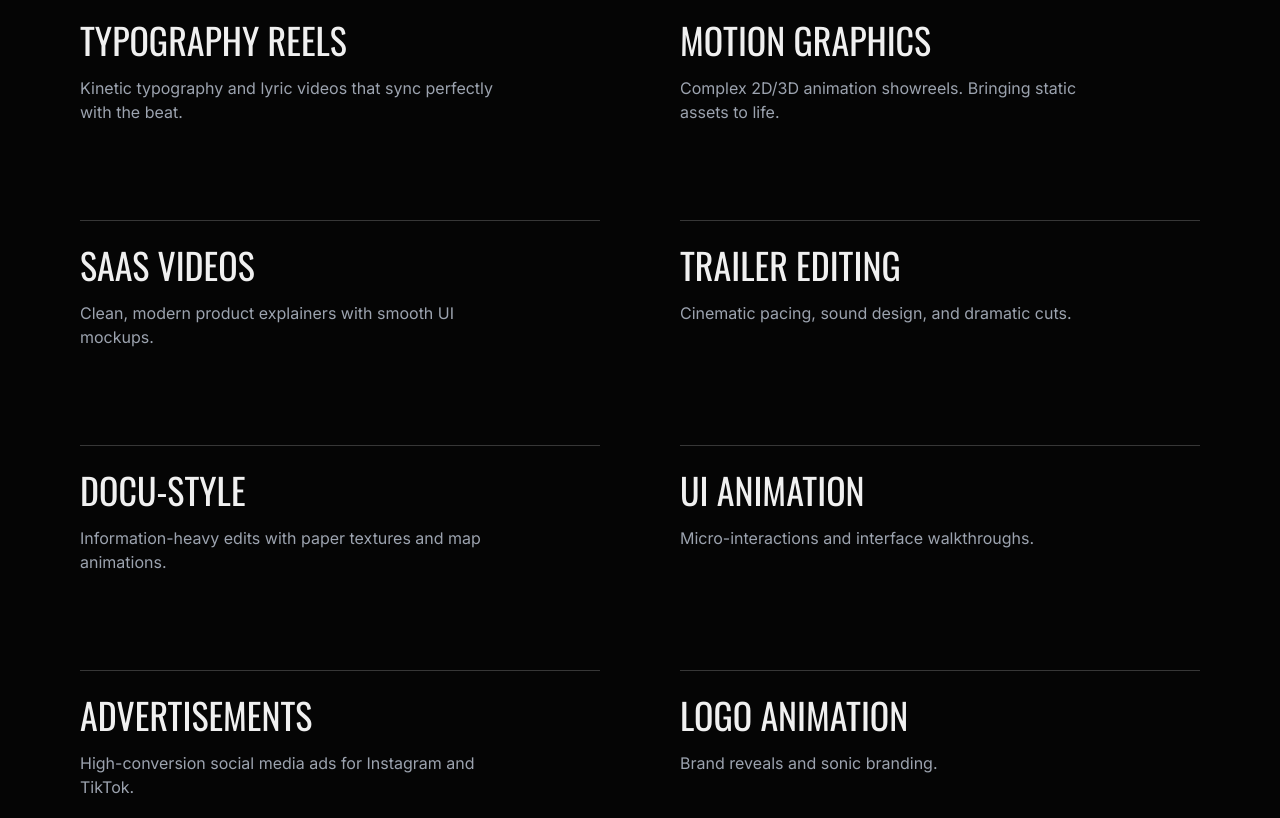
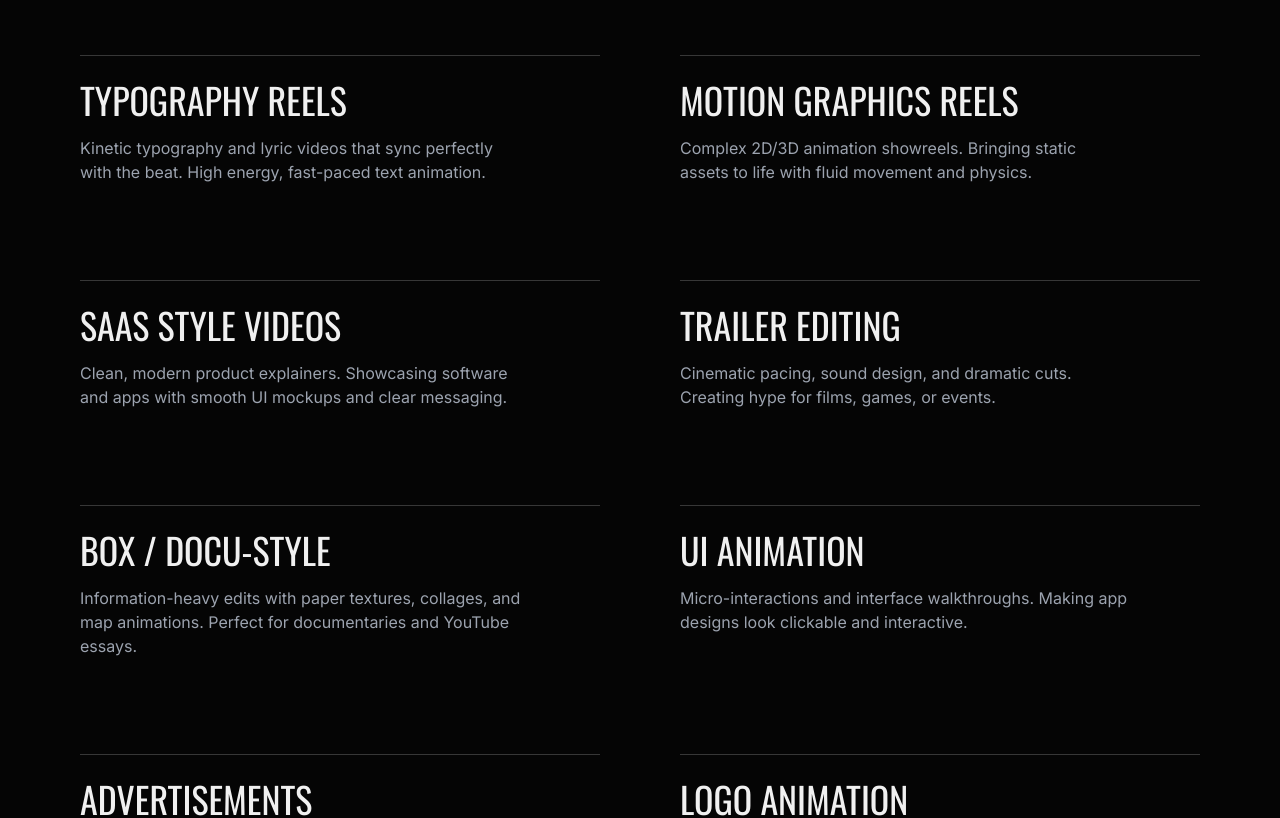
Before and after one commit to Suryaguptaa/portfolio-2025, a Next.js app: page / in a window 1280 px wide. Shown: the part 1660-2478 px from the top of the page. Built offline with nearby package versions, Linux system fonts and the light colour scheme.

Commit message:
Fix mobile video autoplay and add poster

```diff
--- a/app/page.js
+++ b/app/page.js
@@ -7,21 +7,47 @@ import Navbar from '@/components/Navbar';
 
 gsap.registerPlugin(ScrollTrigger);
 
+// --- SERVICE DATA ---
 const services = [
-  { title: "Typography Reels", desc: "Kinetic typography and lyric videos that sync perfectly with the beat." },
-  { title: "Motion Graphics", desc: "Complex 2D/3D animation showreels. Bringing static assets to life." },
-  { title: "SaaS Videos", desc: "Clean, modern product explainers with smooth UI mockups." },
-  { title: "Trailer Editing", desc: "Cinematic pacing, sound design, and dramatic cuts." },
-  { title: "Docu-Style", desc: "Information-heavy edits with paper textures and map animations." },
-  { title: "UI Animation", desc: "Micro-interactions and interface walkthroughs." },
-  { title: "Advertisements", desc: "High-conversion social media ads for Instagram and TikTok." },
-  { title: "Logo Animation", desc: "Brand reveals and sonic branding." }
+  {
+    title: "Typography Reels",
+    desc: "Kinetic typography and lyric videos that sync perfectly with the beat. High energy, fast-paced text animation."
+  },
+  {
+    title: "Motion Graphics Reels",
+    desc: "Complex 2D/3D animation showreels. Bringing static assets to life with fluid movement and physics."
+  },
+  {
+    title: "SaaS Style Videos",
+    desc: "Clean, modern product explainers. Showcasing software and apps with smooth UI mockups and clear messaging."
+  },
+  {
+    title: "Trailer Editing",
+    desc: "Cinematic pacing, sound design, and dramatic cuts. Creating hype for films, games, or events."
+  },
+  {
+    title: "Box / Docu-Style",
+    desc: "Information-heavy edits with paper textures, collages, and map animations. Perfect for documentaries and YouTube essays."
+  },
+  {
+    title: "UI Animation",
+    desc: "Micro-interactions and interface walkthroughs. Making app designs look clickable and interactive."
+  },
+  {
+    title: "Advertisements",
+    desc: "High-conversion social media ads. Short, punchy, and designed to stop the scroll on Instagram and TikTok."
+  },
+  {
+    title: "Logo Animation",
+    desc: "Brand reveals and sonic branding. Turn a static logo into a memorable intro/outro sequence."
+  }
 ];
 
 export default function Home() {
   const marqueeRef = useRef(null);
 
   useEffect(() => {
+    // 1. Marquee Animation (Infinite Scroll)
     gsap.to(marqueeRef.current, {
       xPercent: -50,
       repeat: -1,
@@ -29,13 +55,20 @@ export default function Home() {
       ease: "linear",
     });
 
+    // 2. Fade Up Elements on Scroll
     const elements = document.querySelectorAll(".fade-up");
     elements.forEach((el) => {
       gsap.fromTo(el,
         { y: 50, opacity: 0 },
         {
-          y: 0, opacity: 1, duration: 1, ease: "power3.out",
-          scrollTrigger: { trigger: el, start: "top 85%" }
+          y: 0,
+          opacity: 1,
+          duration: 1,
+          ease: "power3.out",
+          scrollTrigger: {
+            trigger: el,
+            start: "top 85%", // Start animation when element is 85% down screen
+          }
         }
       );
     });
@@ -45,27 +78,40 @@ export default function Home() {
     <main className="min-h-screen bg-background text-paper overflow-x-hidden">
       <Navbar />
 
-      {/* SECTION 1: HERO */}
+      {/* SECTION 1: HERO WITH VIDEO BACKGROUND */}
       <section className="h-screen flex flex-col justify-center px-4 md:px-8 pt-20 relative overflow-hidden">
+
+        {/* --- THE VIDEO BACKGROUND START --- */}
         <div className="absolute inset-0 w-full h-full z-0">
-          <video className="w-full h-full object-cover" src="/showreel.mp4" autoPlay loop muted playsInline />
+          <video
+            className="w-full h-full object-cover"
+            src="/showreel.mp4"
+            autoPlay
+            loop
+            muted
+            playsInline        // <--- FIX FOR IPHONE
+            preload="none"     // <--- HELPS LOAD SPEED
+            poster="/poster.jpg" // <--- FALLBACK IMAGE IF VIDEO FAILS
+          />
+          {/* Dark Overlay (Ensures text is readable) */}
           <div className="absolute inset-0 bg-black/60"></div>
         </div>
+        {/* --- THE VIDEO BACKGROUND END --- */}
 
+        {/* Content (Z-Index 10 puts it ON TOP of video) */}
         <div className="relative z-10 mt-10 md:mt-0">
-          {/* CHANGED: Adjusted font size for mobile */}
           <h1 className="font-display text-[19vw] md:text-[18vw] leading-[0.8] font-bold uppercase tracking-tighter text-paper mix-blend-overlay fade-up text-center md:text-left">
             Creative<br />
             <span className="md:pl-[10vw] text-outline text-white mix-blend-normal">Developer</span>
           </h1>
           <div className="flex justify-between mt-10 text-xs md:text-sm uppercase tracking-widest text-gray-300 fade-up font-bold px-2">
             <p>Based in India</p>
-            <p>Scroll ↓</p>
+            <p>Scroll for more ↓</p>
           </div>
         </div>
       </section>
 
-      {/* SECTION 2: MARQUEE */}
+      {/* SECTION 2: MARQUEE (Moving Text Strip) */}
       <section className="py-6 md:py-10 border-y border-white/10 overflow-hidden bg-white text-black relative z-10">
         <div ref={marqueeRef} className="whitespace-nowrap flex gap-8 md:gap-10 font-display text-4xl md:text-8xl uppercase font-bold leading-none">
           <span>Video Editing</span> • <span>Graphic Design</span> • <span>Motion Graphics</span> • <span>Brand Identity</span> •
@@ -74,28 +120,30 @@ export default function Home() {
       </section>
 
       {/* SECTION 3: ABOUT */}
-      {/* CHANGED: px-4 instead of px-20 for mobile */}
       <section className="py-20 px-4 md:px-20 max-w-6xl mx-auto relative z-10">
         <h2 className="text-accent text-xs md:text-sm uppercase tracking-[0.3em] mb-8 fade-up">01. About Me</h2>
-        {/* CHANGED: Smaller text on mobile */}
         <p className="font-display text-2xl md:text-6xl uppercase leading-tight md:indent-20 fade-up text-justify md:text-left">
           I am a multi-disciplinary creative bridging the gap between <span className="text-accent">visual storytelling</span> and technical execution.
-          I don't just edit videos; I craft narratives that capture attention.
+          I don't just edit videos; I craft narratives that capture attention in a noisy digital world.
         </p>
       </section>
 
-      {/* SECTION 4: SERVICES */}
+      {/* SECTION 4: SERVICES (Dynamic List) */}
       <section className="py-20 px-4 md:px-20 border-t border-white/10 relative z-10">
         <h2 className="text-accent text-xs md:text-sm uppercase tracking-[0.3em] mb-16 fade-up">02. Services</h2>
 
-        {/* CHANGED: grid-cols-1 for mobile */}
         <div className="grid grid-cols-1 md:grid-cols-2 gap-x-20 gap-y-12 md:gap-y-24">
           {services.map((service, index) => (
             <div key={index} className="fade-up group cursor-pointer">
+              {/* Divider Line */}
               <div className="h-[1px] w-full bg-white/20 mb-4 md:mb-6 group-hover:bg-accent transition-colors duration-500"></div>
+
+              {/* Title */}
               <h3 className="font-display text-2xl md:text-4xl uppercase mb-2 md:mb-4 group-hover:translate-x-2 transition-transform duration-300">
                 {service.title}
               </h3>
+
+              {/* Description */}
               <p className="text-gray-400 leading-relaxed text-sm md:text-base max-w-md">
                 {service.desc}
               </p>
```
